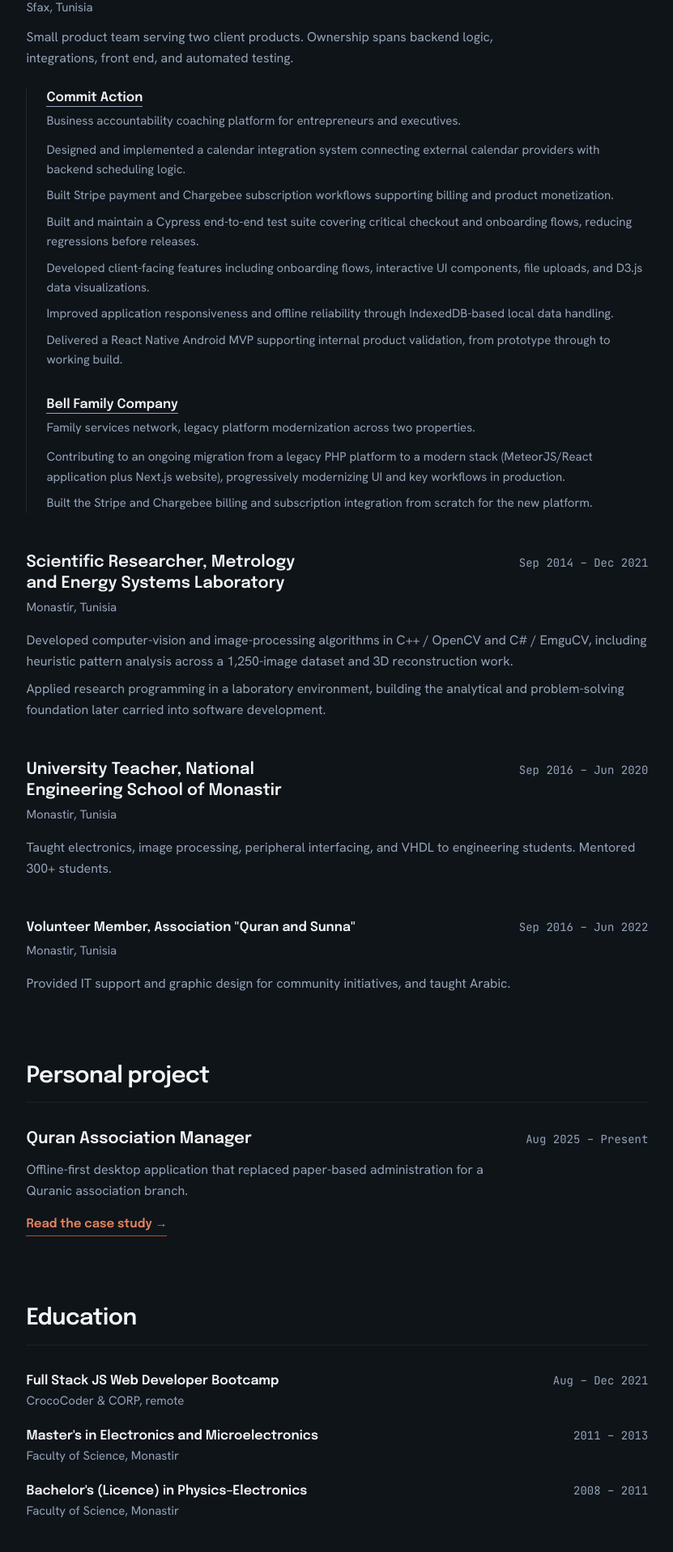
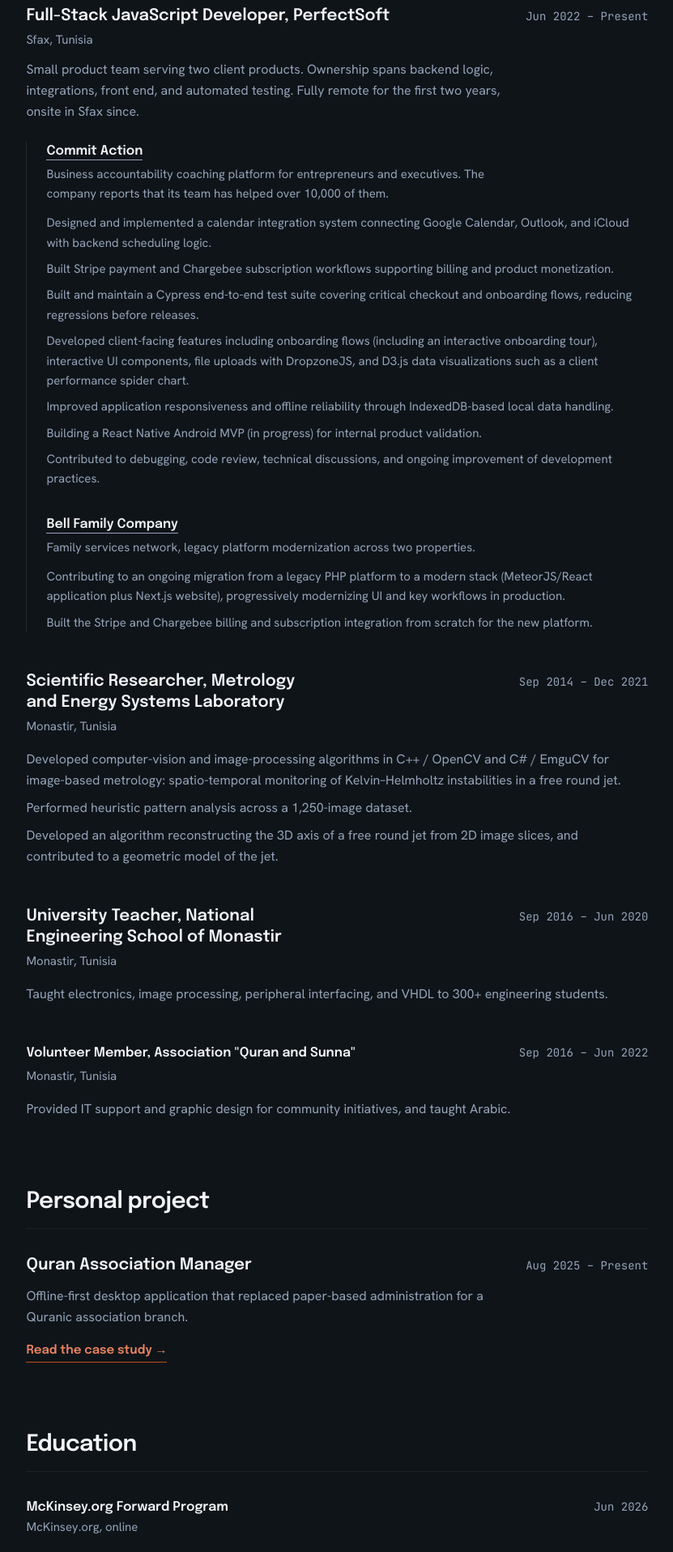
Before and after one commit to SalimElheni1/my-portfolio, a Next.js app: page /about in a window 1280 px wide. Shown: the part 880-2797 px from the top of the page at 81% size, without its empty margins (46-877 px from the left). Built offline with nearby package versions, Linux system fonts and the light colour scheme.

Commit message:
Update project timelines and descriptions; refine education categorization; enhance profile and experience details; replace outdated CV with new version

```diff
--- a/components/home/featured-project.tsx
+++ b/components/home/featured-project.tsx
@@ -13,7 +13,7 @@ export function FeaturedProject() {
   const shot = project.screenshots[0];
   const facts = [
     { label: "First commit", value: project.timeline.firstCommit },
-    { label: "First production release", value: `${project.timeline.firstRelease} (18 days)` },
+    { label: "First production release", value: `${project.timeline.firstRelease} (17 days)` },
     { label: "Current release", value: project.timeline.currentRelease },
     { label: "Architecture", value: project.architectureSummary, accent: true },
   ];
--- a/components/home/hero.tsx
+++ b/components/home/hero.tsx
@@ -7,8 +7,8 @@ import { primaryButton, secondaryButton } from "@/components/button-styles";
 const stats = [
   { value: null, tone: "text-accent-ink", label: "Production JavaScript" },
   { value: "2", tone: "text-amber", label: "Client products at PerfectSoft" },
-  { value: "20+", tone: "text-ink", label: "Releases of my desktop app" },
-  { value: "18 days", tone: "text-green", label: "First commit to production" },
+  { value: "2 yrs", tone: "text-ink", label: "Fully remote at PerfectSoft" },
+  { value: "17 days", tone: "text-green", label: "First commit to production" },
 ];
 
 export function Hero() {
--- a/components/home/timeline.tsx
+++ b/components/home/timeline.tsx
@@ -5,8 +5,8 @@ import { profile } from "@/content/profile";
 const panel = "rounded-md bg-surface shadow-card ring-1 ring-inset ring-line";
 const label = "font-mono text-[11px] font-medium uppercase leading-4 tracking-[0.12em] text-accent-ink";
 
-// The bootcamp is already a row in the path above; only degrees are listed here.
-const degrees = education.slice(1);
+// Training (bootcamp, McKinsey.org Forward) is covered by the path above and the About page; only degrees are listed here.
+const degrees = education.filter((item) => item.kind === "degree");
 
 export function Timeline() {
   return (
--- a/content/experience.ts
+++ b/content/experience.ts
@@ -18,6 +18,8 @@ export type EducationItem = {
   credential: string;
   institution: string;
   period: string;
+  /** degrees appear in the home-page Education panel; training is listed on the About page */
+  kind: "degree" | "training";
 };
 
 export const experience: ExperienceItem[] = [
@@ -27,21 +29,22 @@ export const experience: ExperienceItem[] = [
     location: "Sfax, Tunisia",
     period: "Jun 2022 – Present",
     summary:
-      "Small product team serving two client products. Ownership spans backend logic, integrations, front end, and automated testing.",
+      "Small product team serving two client products. Ownership spans backend logic, integrations, front end, and automated testing. Fully remote for the first two years, onsite in Sfax since.",
     highlights: [],
     subEntries: [
       {
         name: "Commit Action",
         url: "https://app.commitaction.com",
         description:
-          "Business accountability coaching platform for entrepreneurs and executives.",
+          "Business accountability coaching platform for entrepreneurs and executives. The company reports that its team has helped over 10,000 of them.",
         highlights: [
-          "Designed and implemented a calendar integration system connecting external calendar providers with backend scheduling logic.",
+          "Designed and implemented a calendar integration system connecting Google Calendar, Outlook, and iCloud with backend scheduling logic.",
           "Built Stripe payment and Chargebee subscription workflows supporting billing and product monetization.",
           "Built and maintain a Cypress end-to-end test suite covering critical checkout and onboarding flows, reducing regressions before releases.",
-          "Developed client-facing features including onboarding flows, interactive UI components, file uploads, and D3.js data visualizations.",
+          "Developed client-facing features including onboarding flows (including an interactive onboarding tour), interactive UI components, file uploads with DropzoneJS, and D3.js data visualizations such as a client performance spider chart.",
           "Improved application responsiveness and offline reliability through IndexedDB-based local data handling.",
-          "Delivered a React Native Android MVP supporting internal product validation, from prototype through to working build.",
+          "Building a React Native Android MVP (in progress) for internal product validation.",
+          "Contributed to debugging, code review, technical discussions, and ongoing improvement of development practices.",
         ],
       },
       {
@@ -61,8 +64,9 @@ export const experience: ExperienceItem[] = [
     location: "Monastir, Tunisia",
     period: "Sep 2014 – Dec 2021",
     highlights: [
-      "Developed computer-vision and image-processing algorithms in C++ / OpenCV and C# / EmguCV, including heuristic pattern analysis across a 1,250-image dataset and 3D reconstruction work.",
-      "Applied research programming in a laboratory environment, building the analytical and problem-solving foundation later carried into software development.",
+      "Developed computer-vision and image-processing algorithms in C++ / OpenCV and C# / EmguCV for image-based metrology: spatio-temporal monitoring of Kelvin–Helmholtz instabilities in a free round jet.",
+      "Performed heuristic pattern analysis across a 1,250-image dataset.",
+      "Developed an algorithm reconstructing the 3D axis of a free round jet from 2D image slices, and contributed to a geometric model of the jet.",
     ],
   },
   {
@@ -70,7 +74,7 @@ export const experience: ExperienceItem[] = [
     organization: "National Engineering School of Monastir",
     location: "Monastir, Tunisia",
     period: "Sep 2016 – Jun 2020",
-    highlights: ["Taught electronics, image processing, peripheral interfacing, and VHDL to engineering students. Mentored 300+ students."],
+    highlights: ["Taught electronics, image processing, peripheral interfacing, and VHDL to 300+ engineering students."],
   },
   {
     role: "Volunteer Member",
@@ -84,19 +88,28 @@ export const experience: ExperienceItem[] = [
 
 export const education: EducationItem[] = [
   {
+    credential: "McKinsey.org Forward Program",
+    institution: "McKinsey.org, online",
+    period: "Jun 2026",
+    kind: "training",
+  },
+  {
     credential: "Full Stack JS Web Developer Bootcamp",
     institution: "CrocoCoder & CORP, remote",
     period: "Aug – Dec 2021",
+    kind: "training",
   },
   {
-    credential: "Master's in Electronics and Microelectronics",
+    credential: "Master's in Micro and Nanoelectronics",
     institution: "Faculty of Science, Monastir",
     period: "2011 – 2013",
+    kind: "degree",
   },
   {
     credential: "Bachelor's (Licence) in Physics–Electronics",
     institution: "Faculty of Science, Monastir",
     period: "2008 – 2011",
+    kind: "degree",
   },
 ];
 
@@ -134,12 +147,12 @@ export const path: PathItem[] = [
     period: "Sep 2014 – Dec 2021",
     title: "Scientific Researcher · Metrology and Energy Systems Laboratory, Monastir",
     description:
-      "Computer-vision and image-processing algorithms in C++ / OpenCV and C# / EmguCV. Heuristic pattern analysis across a 1,250-image dataset, and tooling for 3D reconstruction.",
+      "Computer-vision and image-processing algorithms in C++ / OpenCV and C# / EmguCV. Heuristic pattern analysis across a 1,250-image dataset, and 3D reconstruction of a free round jet's axis from 2D image slices.",
   },
   {
     period: "Sep 2016 – Jun 2020",
     title: "University Teacher · National Engineering School of Monastir",
     description:
-      "Taught electronics, image processing, peripheral interfacing, and VHDL to engineering students. Mentored 300+ students.",
+      "Taught electronics, image processing, peripheral interfacing, and VHDL to 300+ engineering students.",
   },
 ];
--- a/content/profile.ts
+++ b/content/profile.ts
@@ -25,7 +25,7 @@ export const profile: Profile = {
   supportingText:
     "Full-Stack JavaScript Developer focused on building practical products, improving systems, and turning ideas into working software.",
   summary:
-    "Full-stack JavaScript developer with 4+ years of production experience building and maintaining client-facing web applications in a small, fast-moving product team. Backend-oriented, with day-to-day work across MeteorJS, Node.js, MongoDB, and REST APIs. Delivered a calendar integration system, Stripe and Chargebee billing workflows, D3.js data visualizations, IndexedDB-based offline handling, and a Cypress end-to-end test suite protecting critical checkout and onboarding flows. Outside of employment, independently designed, shipped, and maintains a source-available Electron desktop application now in daily production use at a real organization. Earlier career in computer-vision research and university teaching.",
+    "Full-stack JavaScript developer with 4+ years of production experience building and maintaining client-facing web applications in a small, fast-moving product team. Backend-oriented, with day-to-day work across MeteorJS, Node.js, MongoDB, and REST APIs. Delivered a Google, Outlook, and iCloud calendar integration system, Stripe and Chargebee billing workflows, D3.js data visualizations, IndexedDB-based offline handling, and a Cypress end-to-end test suite protecting critical checkout and onboarding flows. Outside of employment, independently designed, shipped, and maintains a source-available Electron desktop application now in daily production use at a real organization. Earlier career in computer-vision research and university teaching.",
   email: "elheni.selim@gmail.com",
   phone: "+216 41 578 854",
   github: {
```
Also changed, not shown: content/project.ts (+4 -4 lines), 2 other files (tests, documents, lock files or other folders).
